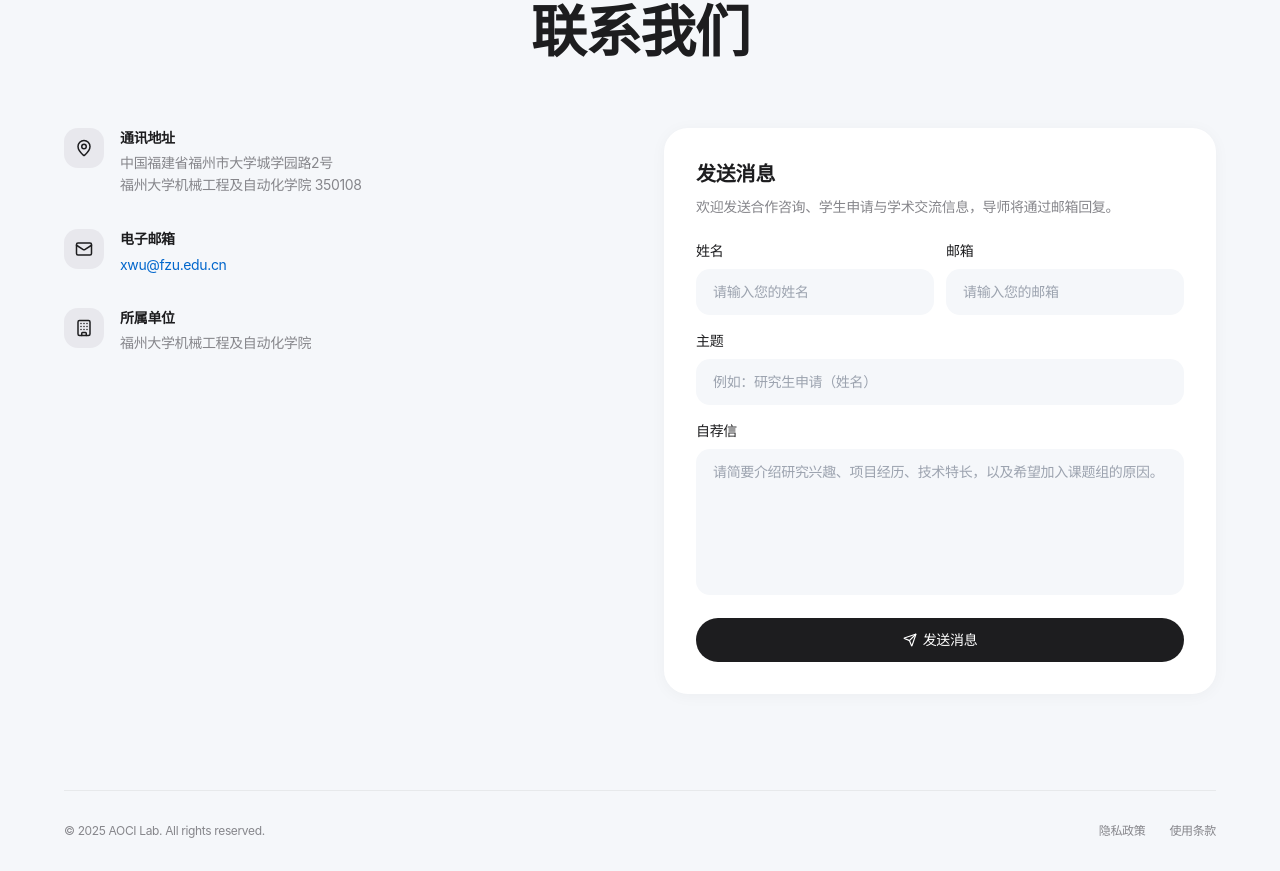
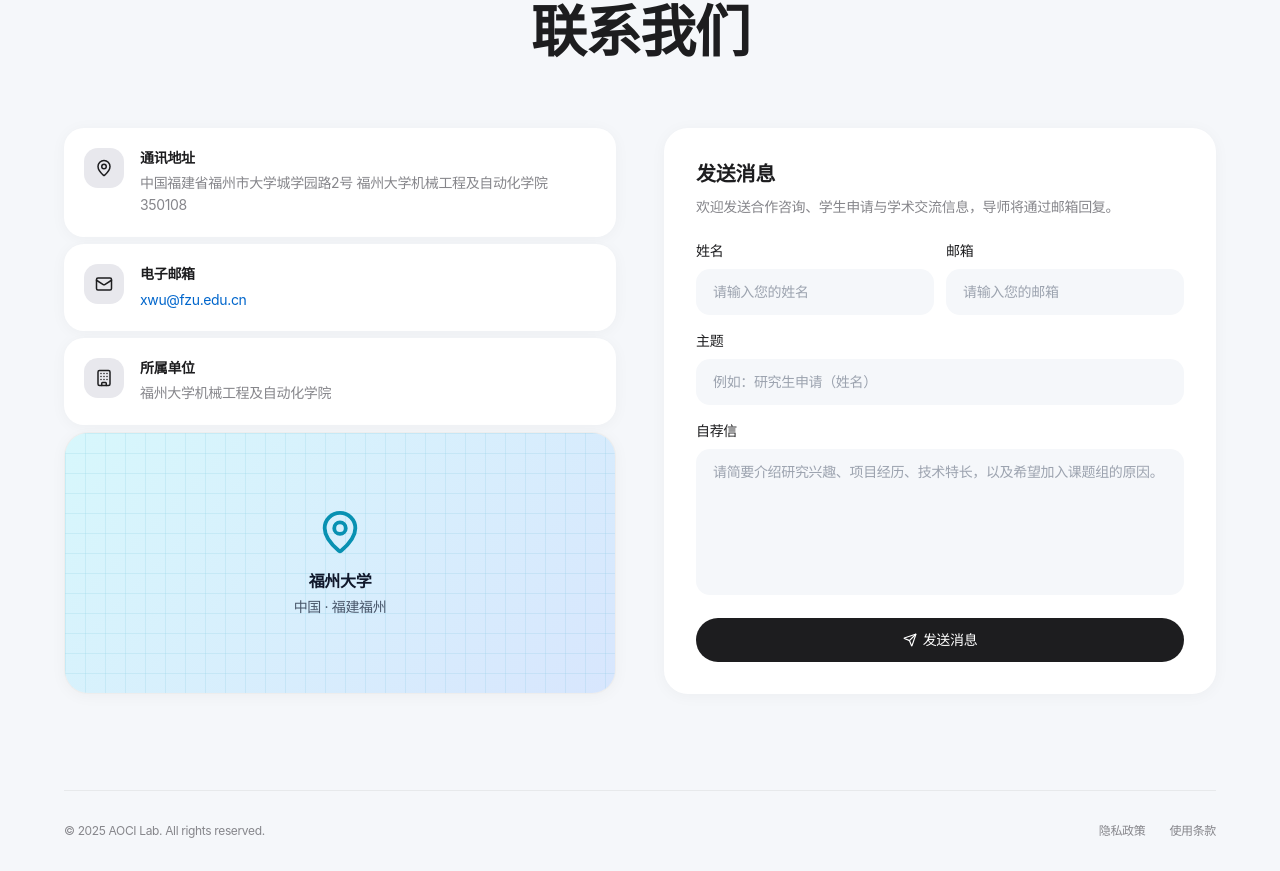
Before and after one commit to WangPuyun/ai-lab-website, a React (Vite) app: page / in a window 1280 px wide. Shown: the part 6177-7048 px from the top of the page. Built offline with nearby package versions, Linux system fonts and the light colour scheme; no server answers.

Commit message:
优化了“联系我们”展示区域

```diff
--- a/src/sections/Contact.tsx
+++ b/src/sections/Contact.tsx
@@ -38,7 +38,7 @@ const content = {
     title: '联系我们',
     addressLabel: '通讯地址',
     address:
-      '中国福建省福州市大学城学园路2号\n福州大学机械工程及自动化学院 350108',
+      '中国福建省福州市大学城学园路2号 福州大学机械工程及自动化学院 350108',
     emailLabel: '电子邮箱',
     labLabel: '所属单位',
     labText: '福州大学机械工程及自动化学院',
@@ -281,10 +281,14 @@ export default function Contact() {
           </h2>
         </div>
 
-        <div ref={contentRef} className="flex flex-col lg:flex-row gap-12 pb-24">
-          <div className="lg:w-1/2 space-y-8">
+        <div ref={contentRef} className="flex flex-col lg:flex-row lg:items-stretch gap-12 pb-24">
+          <div className="lg:w-1/2 lg:self-stretch flex flex-col gap-6 lg:gap-0 lg:justify-between">
             {contactInfo.map((item) => (
-              <div key={item.label} className="flex items-start gap-4">
+              <div
+                key={item.label}
+                className="flex items-start gap-4 rounded-[20px] p-5"
+                style={{ backgroundColor: '#ffffff', boxShadow: '0 2px 16px rgba(0,0,0,0.04)' }}
+              >
                 <div
                   className="w-10 h-10 rounded-xl flex items-center justify-center flex-shrink-0"
                   style={{ backgroundColor: '#e8e8ed' }}
@@ -311,10 +315,46 @@ export default function Contact() {
                 </div>
               </div>
             ))}
+
+            <div
+              className="rounded-[24px] overflow-hidden"
+              style={{
+                backgroundColor: '#ffffff',
+                boxShadow: '0 2px 16px rgba(0,0,0,0.04)',
+                border: '1px solid rgba(29,29,31,0.08)',
+              }}
+            >
+              <div
+                className="relative flex items-center justify-center"
+                style={{
+                  height: '260px',
+                  background:
+                    'linear-gradient(135deg, rgba(34,211,238,0.18) 0%, rgba(59,130,246,0.2) 100%)',
+                }}
+              >
+                <div className="text-center z-10 px-6">
+                  <MapPin size={46} color="#0891b2" style={{ margin: '0 auto 14px' }} />
+                  <p className="text-base font-semibold" style={{ color: '#0f172a' }}>
+                    {lang === 'zh' ? '福州大学' : 'Fuzhou University'}
+                  </p>
+                  <p className="text-sm mt-1" style={{ color: '#475569' }}>
+                    {lang === 'zh' ? '中国 · 福建福州' : 'Fujian, China'}
+                  </p>
+                </div>
+                <div
+                  className="absolute inset-0 opacity-30"
+                  style={{
+                    backgroundImage:
+                      'linear-gradient(rgba(8,145,178,0.28) 1px, transparent 1px), linear-gradient(90deg, rgba(8,145,178,0.28) 1px, transparent 1px)',
+                    backgroundSize: '20px 20px',
+                  }}
+                />
+              </div>
+            </div>
           </div>
 
-          <div className="lg:w-1/2">
-            <div className="rounded-[24px] p-8" style={{ backgroundColor: '#ffffff', boxShadow: '0 2px 16px rgba(0,0,0,0.04)' }}>
+          <div className="lg:w-1/2 lg:flex">
+            <div className="w-full lg:h-full rounded-[24px] p-8" style={{ backgroundColor: '#ffffff', boxShadow: '0 2px 16px rgba(0,0,0,0.04)' }}>
               <h3 className="font-semibold mb-2" style={{ fontSize: '20px', color: '#1d1d1f', letterSpacing: '-0.01em' }}>
                 {t.messageTitle}
               </h3>
```
